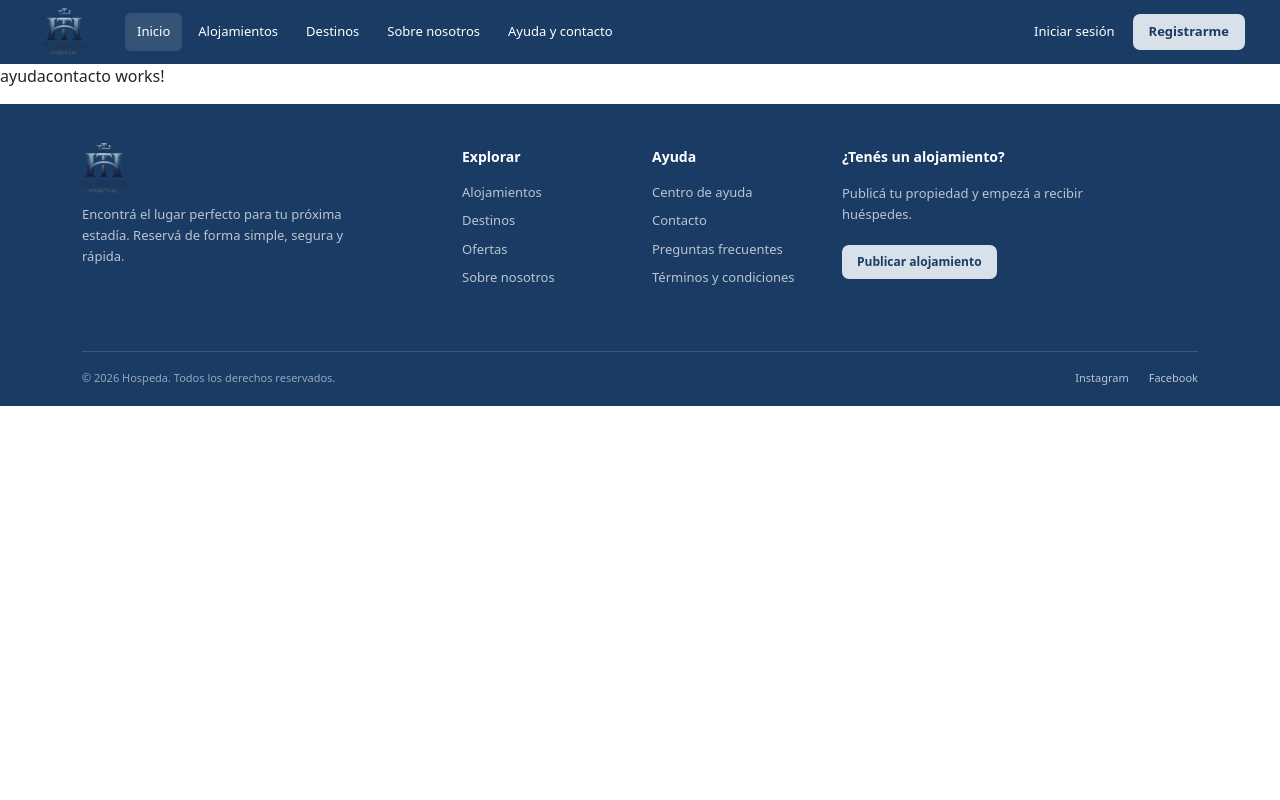
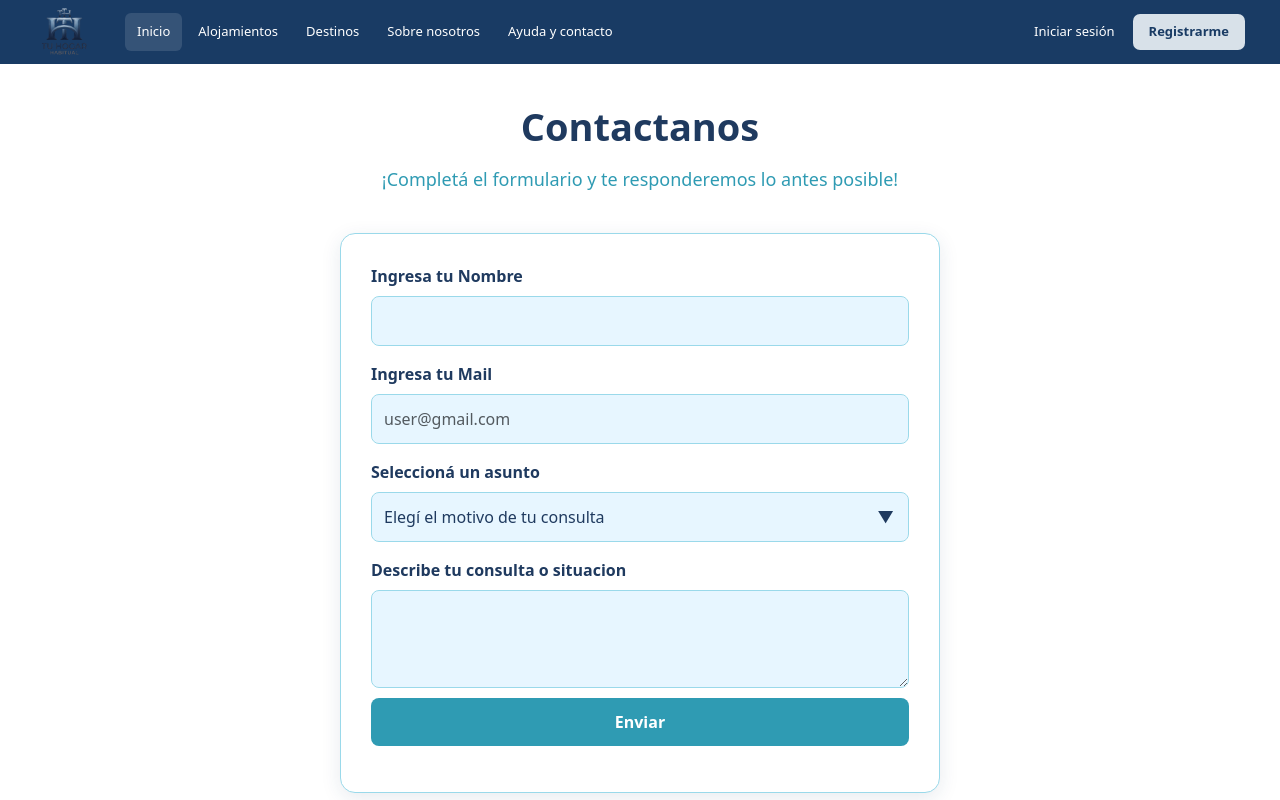
Before and after one commit to nahyuns/thh, an Angular app: page /ayudacontacto in a window 1280 px wide. Shown: the top 800 px of the page. Built offline with nearby package versions, Linux system fonts and the light colour scheme.

Commit message:
Diseño formulario ayuda y contacto

```diff
--- a/src/app/components/ayudacontacto/ayudacontacto.css
+++ b/src/app/components/ayudacontacto/ayudacontacto.css
@@ -0,0 +1,128 @@
+
+.encabezado-contacto {
+  text-align: center;
+  margin: 40px auto 30px;
+  padding: 0 20px;
+}
+
+.titulo-contacto {
+  color: #1F3A5F;
+  font-size: 38px;
+  font-weight: bold;
+  margin-bottom: 15px;
+}
+
+.subtitulo-contacto {
+  color: #2F9BB3;
+  font-size: 18px;
+  font-weight: 400;
+  line-height: 1.6;
+  max-width: 650px;
+  margin: 0 auto;
+}
+
+@media (max-width: 576px) {
+  .titulo-contacto {
+    font-size: 30px;
+  }
+
+  .subtitulo-contacto {
+    font-size: 16px;
+  }
+}
+
+
+
+
+.formulario-thh {
+  background-color: #FFFFFF;
+  max-width: 600px;
+  margin: 40px auto;
+  padding: 30px;
+  border: 1px solid #9AD9EA;
+  border-radius: 15px;
+  box-shadow: 0 5px 20px rgba(31, 58, 95, 0.10);
+}
+
+.formulario-thh .form-label {
+  color: #1F3A5F;
+  font-weight: 600;
+  margin-bottom: 8px;
+}
+
+.formulario-thh .form-control {
+  background-color: #E7F6FF;
+  border: 1px solid #9AD9EA;
+  border-radius: 8px;
+  padding: 12px;
+}
+
+.formulario-thh .form-control:focus {
+  border-color: #2F9BB3;
+  box-shadow: 0 0 0 3px rgba(47, 155, 179, 0.2);
+}
+
+
+
+.selector-contenedor {
+  position: relative;
+}
+
+.selector-asunto {
+  width: 100%;
+  padding: 13px 45px 13px 12px;
+  background-color: #E7F6FF;
+  border: 2px solid #2F9BB3;
+  border-radius: 8px;
+  color: #1F3A5F;
+  cursor: pointer;
+
+
+  appearance: none;
+  -webkit-appearance: none;
+}
+
+.flecha-selector {
+  position: absolute;
+  right: 15px;
+  top: 50%;
+  transform: translateY(-50%);
+  color: #1F3A5F;
+  font-size: 16px;
+  font-weight: bold;
+  pointer-events: none;
+}
+
+.selector-contenedor:focus-within .selector-asunto {
+  border-color: #1F3A5F;
+  box-shadow: 0 0 0 3px rgba(47, 155, 179, 0.2);
+}
+
+
+
+
+
+#boton {
+  background-color: #2F9BB3;
+  color: #FFFFFF;
+  border: none;
+  border-radius: 8px;
+  padding: 12px 25px;
+  margin-top: 10px;
+  width: 100%;
+  font-weight: bold;
+  cursor: pointer;
+  transition: 0.3s;
+}
+
+#boton:hover {
+  background-color: #1F3A5F;
+}
+
+
+@media (max-width: 576px) {
+  .formulario-thh {
+    margin: 20px 10px;
+    padding: 20px;
+  }
+}
--- a/src/app/components/ayudacontacto/ayudacontacto.html
+++ b/src/app/components/ayudacontacto/ayudacontacto.html
@@ -1 +1,60 @@
-<p>ayudacontacto works!</p>
+<!--Comienza ayudaYcontacto-->
+<div class="encabezado-contacto">
+    <h1 class="titulo-contacto">Contactanos</h1>
+    <h3 class="subtitulo-contacto">
+        ¡Completá el formulario y te responderemos lo antes posible!
+    </h3>
+</div>
+
+<!--Formulario-->
+<div class="formulario-thh">
+    <div class="mb-3">
+        <label for="nombre1" class="form-label">
+            Ingresa tu Nombre
+        </label>
+        <input type="text" class="form-control" id="nombre1" placeholder="">
+    </div>
+
+    <div class="mb-3">
+        <label for="exampleFormControlInput1" class="form-label">
+            Ingresa tu Mail
+        </label>
+        <input type="email" class="form-control" id="exampleFormControlInput1" placeholder="user@gmail.com">
+    </div>
+
+
+    <div class="mb-3">
+        <label for="asunto" class="form-label">
+            Seleccioná un asunto
+        </label>
+
+        <div class="selector-contenedor">
+            <select class="form-control selector-asunto" id="asunto">
+                <option value="" selected disabled>
+                    Elegí el motivo de tu consulta
+                </option>
+                <option>Consulta sobre un alquiler</option>
+                <option>Información sobre destinos</option>
+                <option>Problemas con una reserva</option>
+                <option>Cambios o cancelaciones</option>
+                <option>Medios de pago</option>
+                <option>Problemas con la página web</option>
+                <option>Otro motivo</option>
+            </select>
+
+            <span class="flecha-selector">▼</span>
+        </div>
+    </div>
+
+
+    <div class="mb-3">
+        <label for="exampleFormControlTextarea1" class="form-label">
+            Describe tu consulta o situacion
+        </label>
+        <textarea class="form-control" id="exampleFormControlTextarea1" rows="3"></textarea>
+
+        <button type="button" id="boton">
+            Enviar
+        </button>
+    </div>
+</div>
```
